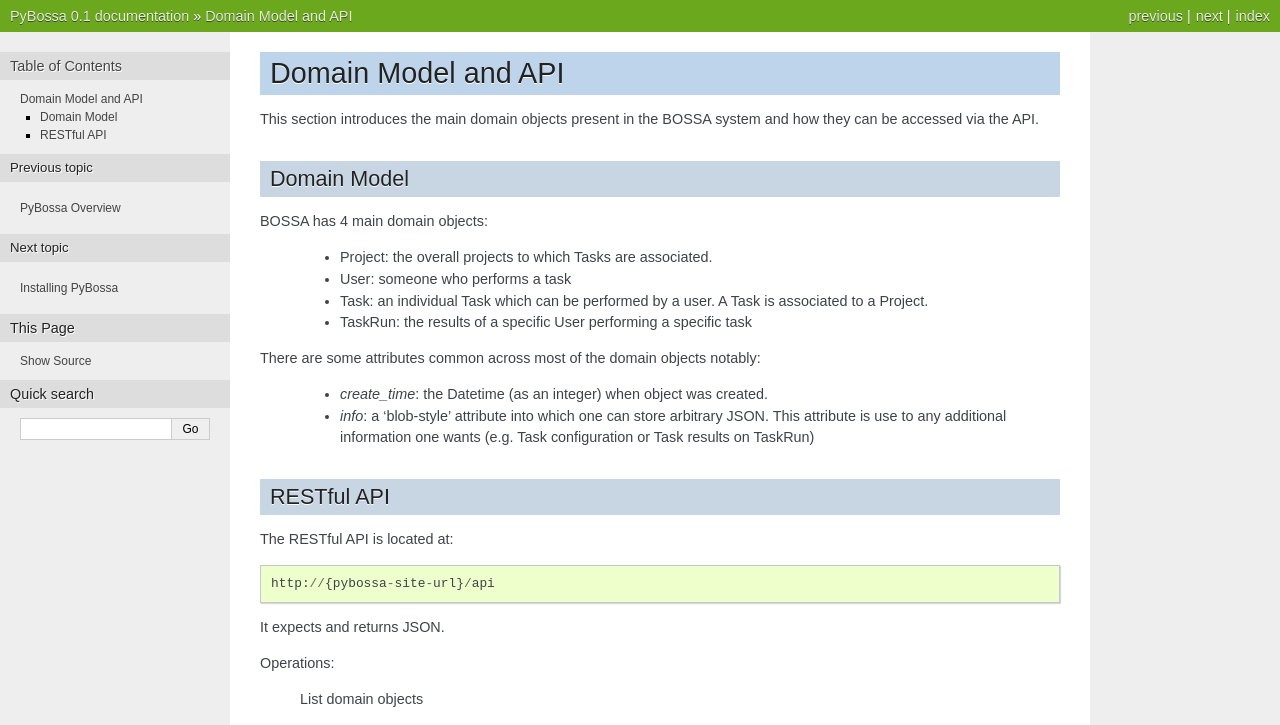
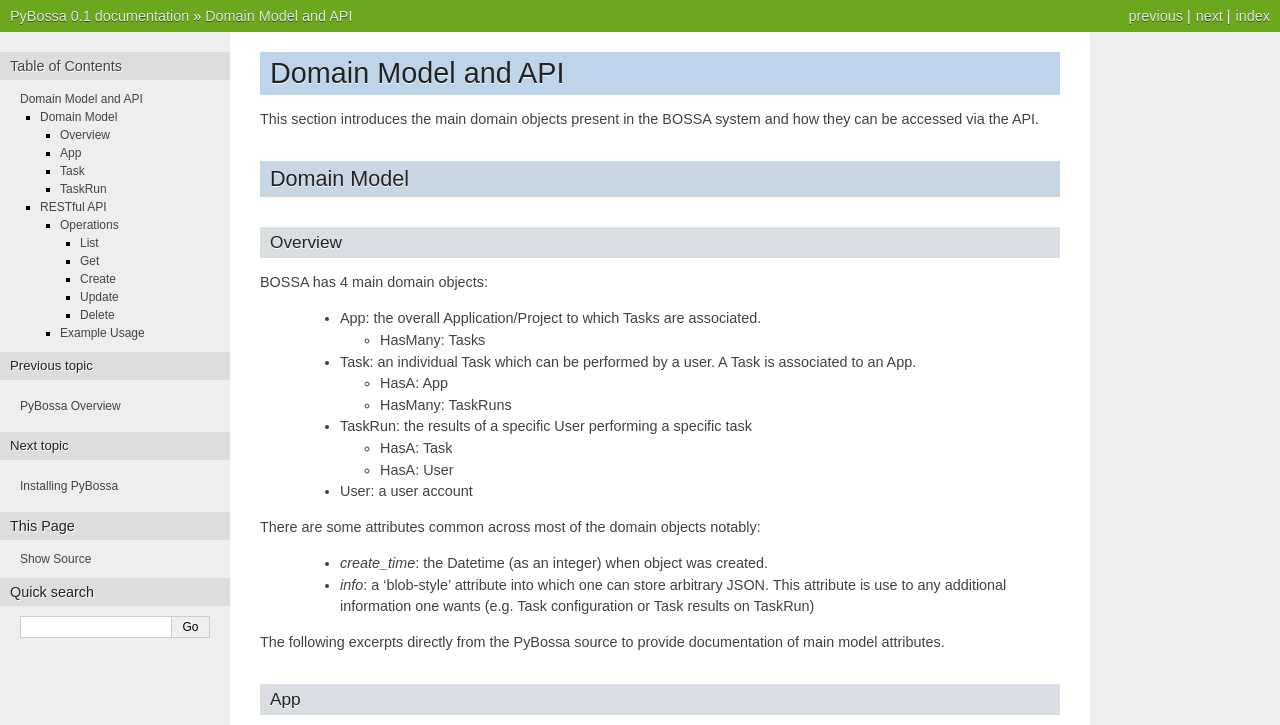
Before and after one commit to Scifabric/pybossa, a Sphinx documentation site: the page built from doc/model.rst, in a window 1280 px wide and 1400 px high. Shown: the top 725 px of the window. Built offline with Sphinx 7.4.7, drawn with Linux system fonts in a browser that asks for light colours; some of the changed text lies outside the part shown; grey boxes are pictures that could not be loaded.

Commit message:
[doc][m]: (closes #15) docs for domain model plus improve API docs.
* add detailed docs of domain model attributes in code (model.py) and use autodoc to add to sphinx docs.

```diff
--- a/doc/conf.py
+++ b/doc/conf.py
@@ -16,7 +16,7 @@
 # If extensions (or modules to document with autodoc) are in another directory,
 # add these directories to sys.path here. If the directory is relative to the
 # documentation root, use os.path.abspath to make it absolute, like shown here.
-#sys.path.insert(0, os.path.abspath('.'))
+sys.path.insert(0, os.path.abspath('../'))
 
 # -- General configuration -----------------------------------------------------
 
@@ -25,7 +25,7 @@
 
 # Add any Sphinx extension module names here, as strings. They can be extensions
 # coming with Sphinx (named 'sphinx.ext.*') or your custom ones.
-extensions = []
+extensions = ['sphinx.ext.autodoc']
 
 # Add any paths that contain templates here, relative to this directory.
 templates_path = ['_templates']
--- a/doc/index.rst
+++ b/doc/index.rst
@@ -29,8 +29,8 @@
    overview
    model
 
-For Developers and Deployers
-============================
+Installation
+============
 
 .. toctree::
    :maxdepth: 2
--- a/doc/model.rst
+++ b/doc/model.rst
@@ -7,17 +7,52 @@
 Domain Model
 ============
 
+Overview
+--------
+
 BOSSA has 4 main domain objects:
 
-  * Project: the overall projects to which Tasks are associated.
-  * User: someone who performs a task
-  * Task: an individual Task which can be performed by a user. A Task is associated to a Project.
+  * App: the overall Application/Project to which Tasks are associated.
+
+    * HasMany: Tasks
+
+  * Task: an individual Task which can be performed by a user. A Task is associated to an App.
+
+    * HasA: App
+    * HasMany: TaskRuns
+
   * TaskRun: the results of a specific User performing a specific task
+
+    * HasA: Task
+    * HasA: User
+
+  * User: a user account
 
 There are some attributes common across most of the domain objects notably:
 
   * `create_time`: the Datetime (as an integer) when object was created.
   * `info`: a 'blob-style' attribute into which one can store arbitrary JSON. This attribute is use to any additional information one wants (e.g. Task configuration or Task results on TaskRun)
+
+The following excerpts directly from the PyBossa source to provide
+documentation of main model attributes.
+
+App
+---
+
+.. autoclass:: pybossa.model.App
+   :members:
+
+Task
+----
+
+.. autoclass:: pybossa.model.Task
+   :members:
+
+TaskRun
+-------
+
+.. autoclass:: pybossa.model.TaskRun
+   :members:
 
 
 RESTful API
@@ -29,32 +64,50 @@
 
 It expects and returns JSON.
 
-Operations:
+Operations
+----------
 
-  List domain objects
+The following operations are supported:
 
-  GET http://{pybossa-site-url}/api/{domain-object}
+List
+~~~~
 
+List domain objects::
 
-  Get a specific domain object by id
+    GET http://{pybossa-site-url}/api/{domain-object}
 
-  GET http://{pybossa-site-url}/api/{domain-object}/{id}
+Get
+~~~
 
+Get a specific domain object by id. Returns domain object.::
 
-  Create a domain object
-  :return:
+    GET http://{pybossa-site-url}/api/{domain-object}/{id}
 
-  POST http://{pybossa-site-url}/api/{domain-object}
+Create
+~~~~~~
 
+Create a domain object. Returns created domain object.::
 
-  Update a domain object (not yet implemented)
+    POST http://{pybossa-site-url}/api/{domain-object}
+
+Update
+~~~~~~
+
+Update a domain object (not yet implemented)::
+
   PUT http://{pybossa-site-url}/api/{domain-object}/{id}
 
+Delete
+~~~~~~
 
-  Delete a domain object (not yet implemented)
+Delete a domain object (not yet implemented)::
+
   DELETE http://{pybossa-site-url}/api/{domain-object}/{id}
 
 
-Example usage::
+Example Usage
+-------------
+
+Create an Application object::
 
   curl -X POST -H "Content-Type:application/json" -s -d '{"name":"myapp", "info":{"xyz":1}}' 'http://localhost:5000/api/app'
```
Also changed, not shown: 1 other file.
